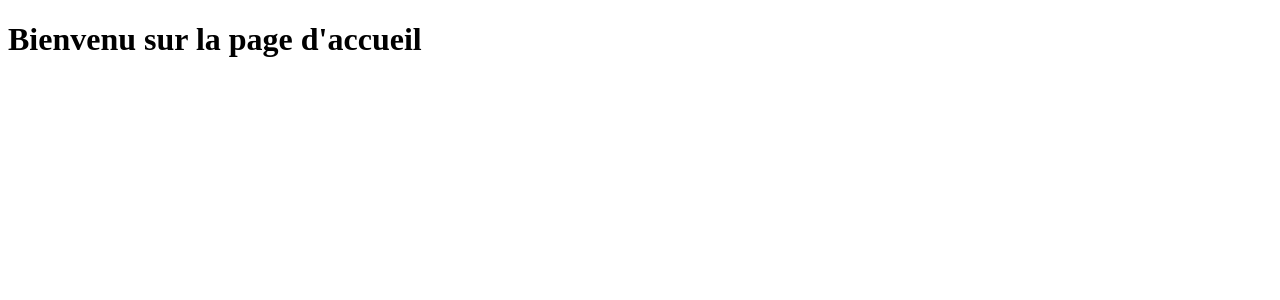
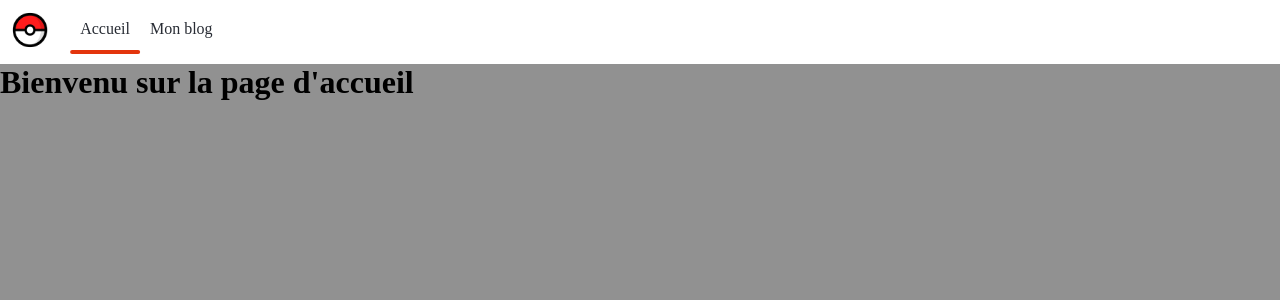
Before and after one commit to nicolas-gicquel/tuto-react-pokemon, a React (Create React App) app: page / in a window 1280 px wide. Shown: the top 300 px of the page. Built offline with nearby package versions, Linux system fonts and the light colour scheme.

Commit message:
styles + components Logo et Navbar

```diff
--- /dev/null
+++ b/src/components/Logo.jsx
@@ -0,0 +1,11 @@
+import React from 'react';
+
+const Logo = () => {
+    return (
+        <div className="logo">
+            <img src="./logo.png" alt="logo" />
+        </div>
+    );
+};
+
+export default Logo;
--- /dev/null
+++ b/src/components/Navbar.jsx
@@ -0,0 +1,21 @@
+import React from 'react';
+import { NavLink } from "react-router-dom";
+import Logo from './Logo';
+
+const Navbar = () => {
+    return (
+        <div className='navigation'>
+            <Logo />
+            <ul>
+                <NavLink to="/" className={(nav) => (nav.isActive ? "nav-active" : "")} >
+                    <li>Accueil</li>
+                </NavLink>
+                <NavLink to="/blog" className={(nav) => (nav.isActive ? "nav-active" : "")} >
+                    <li>Mon blog</li>
+                </NavLink>
+            </ul>
+        </div>
+    );
+};
+
+export default Navbar;
--- a/src/index.jsx
+++ b/src/index.jsx
@@ -1,6 +1,8 @@
 import React from 'react';
 import ReactDOM from 'react-dom/client';
 import App from './App';
+import "./styles/style.scss";
+
 
 
 const root = ReactDOM.createRoot(document.getElementById('root'));
--- a/src/pages/Blog.jsx
+++ b/src/pages/Blog.jsx
@@ -1,8 +1,10 @@
 import React from 'react';
+import Navbar from '../components/Navbar';
 
 const Blog = () => {
     return (
         <div>
+            <Navbar />
             <h1>Bienvenu sur mon blog</h1>
         </div>
     );
--- a/src/pages/Home.jsx
+++ b/src/pages/Home.jsx
@@ -1,8 +1,10 @@
 import React from 'react';
+import Navbar from '../components/Navbar';
 
 const Home = () => {
     return (
         <div>
+            <Navbar />
             <h1>Bienvenu sur la page d'accueil</h1>
         </div>
     );
--- /dev/null
+++ b/src/styles/_settings.scss
@@ -0,0 +1,25 @@
+$color-1: #1b53ba;
+$color-2: #E3350D;
+$color-3: #282c34;
+$gray: #919191;
+$white: #fff;
+@mixin verticalCenter {
+    display: flex;
+    justify-content: center;
+    align-items: center;
+}
+
+* {
+    padding: 0;
+    margin: 0;
+    box-sizing: border-box;
+}
+
+body {
+    background: $gray;
+    // @include verticalCenter;
+}
+
+li {
+    list-style-type: none;
+}
--- /dev/null
+++ b/src/styles/components/_logo.scss
@@ -0,0 +1,6 @@
+.logo {
+    margin: 10px;
+    img {
+        height: 40px;
+    }
+}
--- /dev/null
+++ b/src/styles/components/_navbar.scss
@@ -0,0 +1,47 @@
+.navigation {
+    background-color: $white;
+    display: flex;
+    ul {
+        display: flex;
+        margin: 10px;
+        a {
+            text-decoration: none;
+            padding: 10px;
+            li {
+                color: $color-3;
+                transition: 0.2s;
+                cursor: pointer;
+                &:hover {
+                    // color: $color-1;
+                    color: $color-1;
+                }
+            }
+        }
+        .nav-active {
+            position: relative;
+            &::after {
+                content: "";
+                height: 4px;
+                width: 0;
+                background: $color-2;
+                position: absolute;
+                border-radius: 10px;
+                bottom: 0px;
+                left: 50%;
+                transform: translateX(-50%);
+                -webkit-animation: anim 0.3s ease forwards;
+                animation: anim 0.6s ease forwards;
+                @-webkit-keyframes anim {
+                    to {
+                        width: 100%;
+                    }
+                }
+                @keyframes anim {
+                    to {
+                        width: 100%;
+                    }
+                }
+            }
+        }
+    }
+}
--- /dev/null
+++ b/src/styles/style.scss
@@ -0,0 +1,3 @@
+@import "settings";
+@import "components/navbar";
+@import "components/logo";
```
Also changed, not shown: public/logo.png (added).
